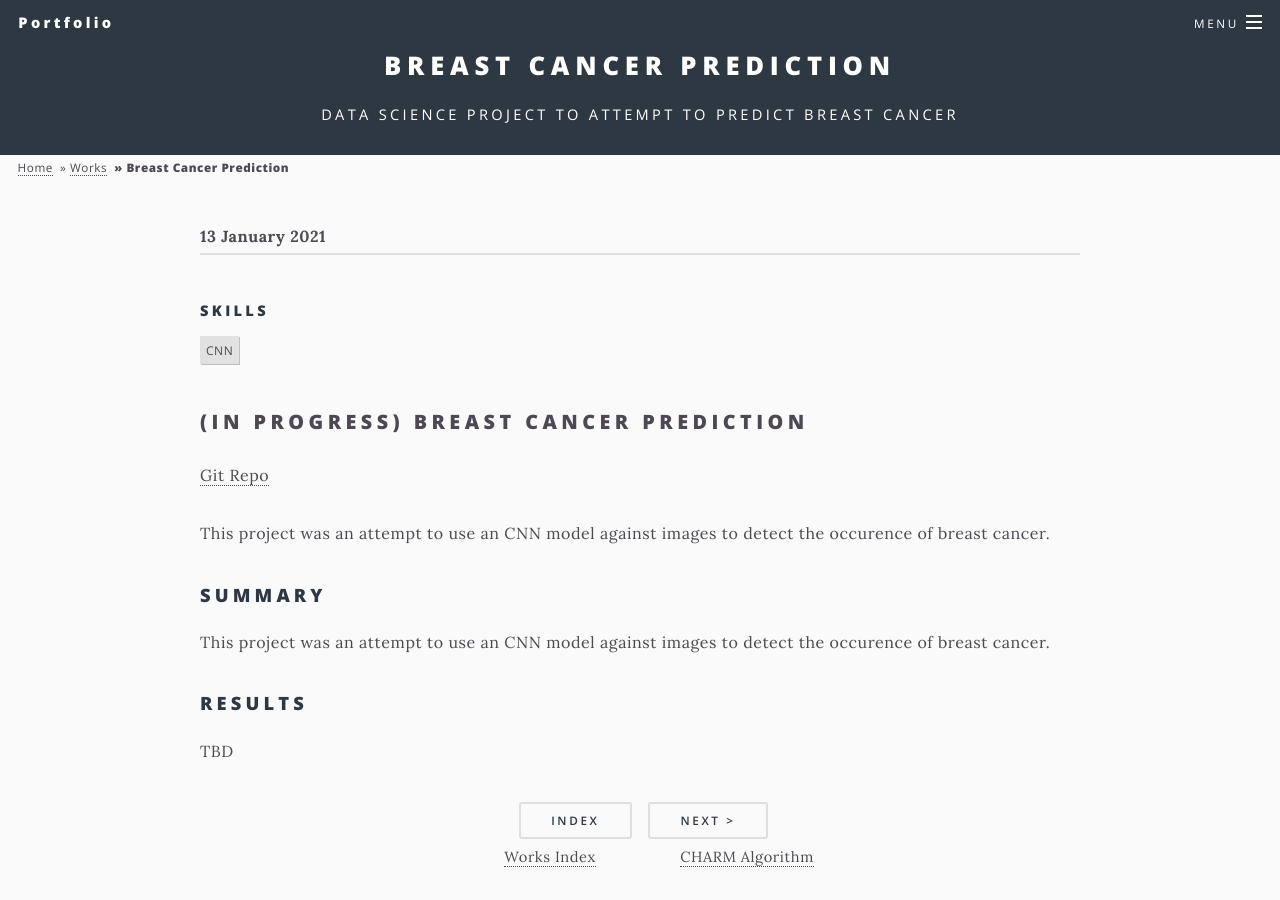
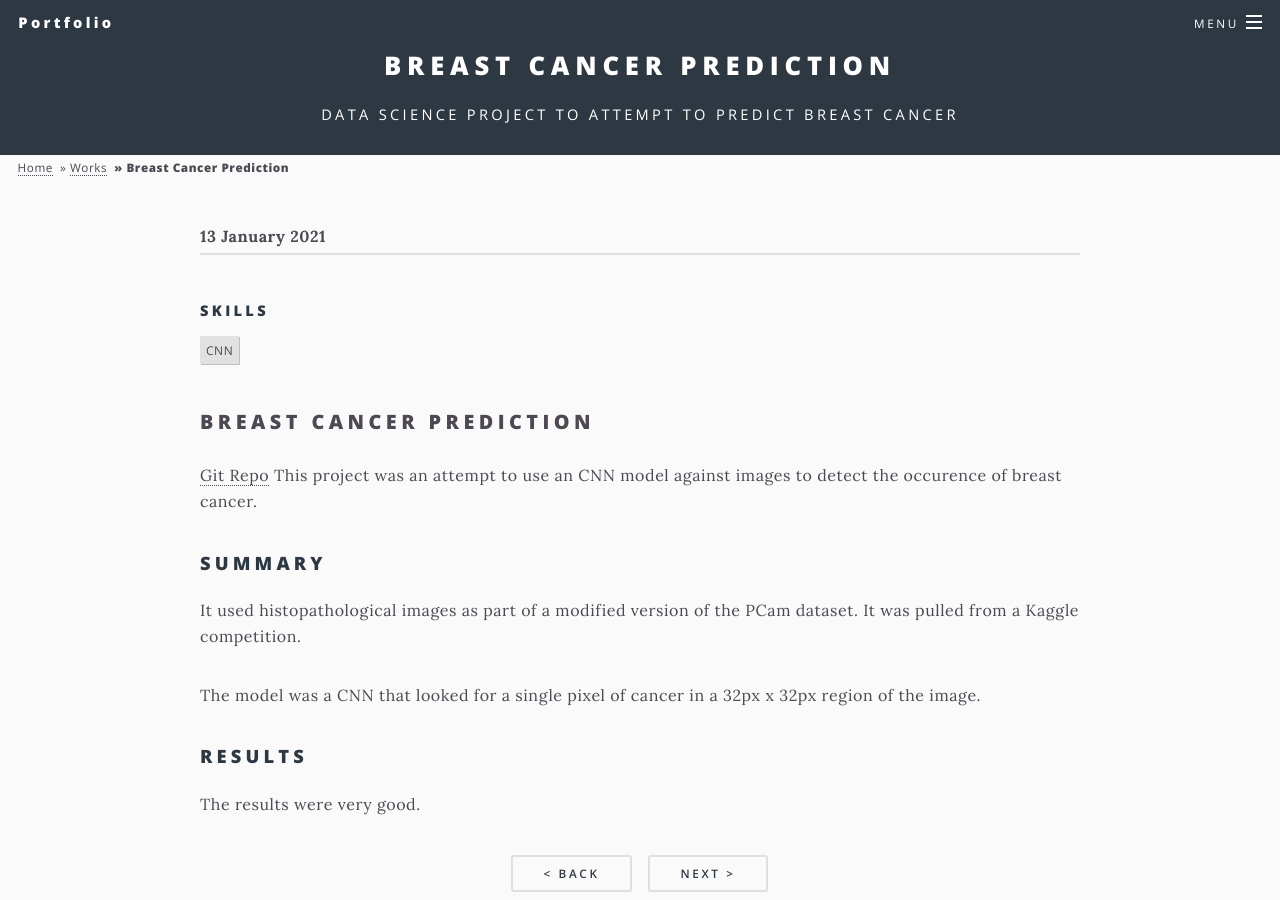
Before and after one commit to nps1984/nps1984.github.io, a Jekyll site: the page built from _posts/2021-01-13-breast-cancer-detection.md, in a window 1280 px wide and 900 px high. Built offline with Jekyll 4.4.1, drawn with Linux system fonts in a browser that asks for light colours.

Commit message:
updated last 2 projects

```diff
--- a/_posts/2021-01-13-breast-cancer-detection.md
+++ b/_posts/2021-01-13-breast-cancer-detection.md
@@ -9,16 +9,17 @@ tags:
   - CNN
 #date/lastmod are optional
 date: 2021-01-13 14:44:22 -0500
-lastmod: 2021-01-13 14:44:22 -0500
+lastmod: 2021-02-07 14:44:22 -0500
 ---
 
-# (IN PROGRESS) Breast Cancer Prediction
+# Breast Cancer Prediction
 [Git Repo](https://github.com/nps1984/DSC680/tree/main/breast-cancer-pred)
-
 This project was an attempt to use an CNN model against images to detect the occurence of breast cancer.
 
 ## Summary
-This project was an attempt to use an CNN model against images to detect the occurence of breast cancer.
+It used histopathological images as part of a modified version of the PCam dataset. It was pulled from a Kaggle competition.
+
+The model was a CNN that looked for a single pixel of cancer in a 32px x 32px region of the image.
 
 ## Results
-TBD
+The results were very good.
```
Also changed, not shown: _posts/2021-01-13-unnamed-project-3.md (deleted, +0 -23 lines), _posts/2021-02-28-Image-Captioning.md (added, +28 -0 lines).
